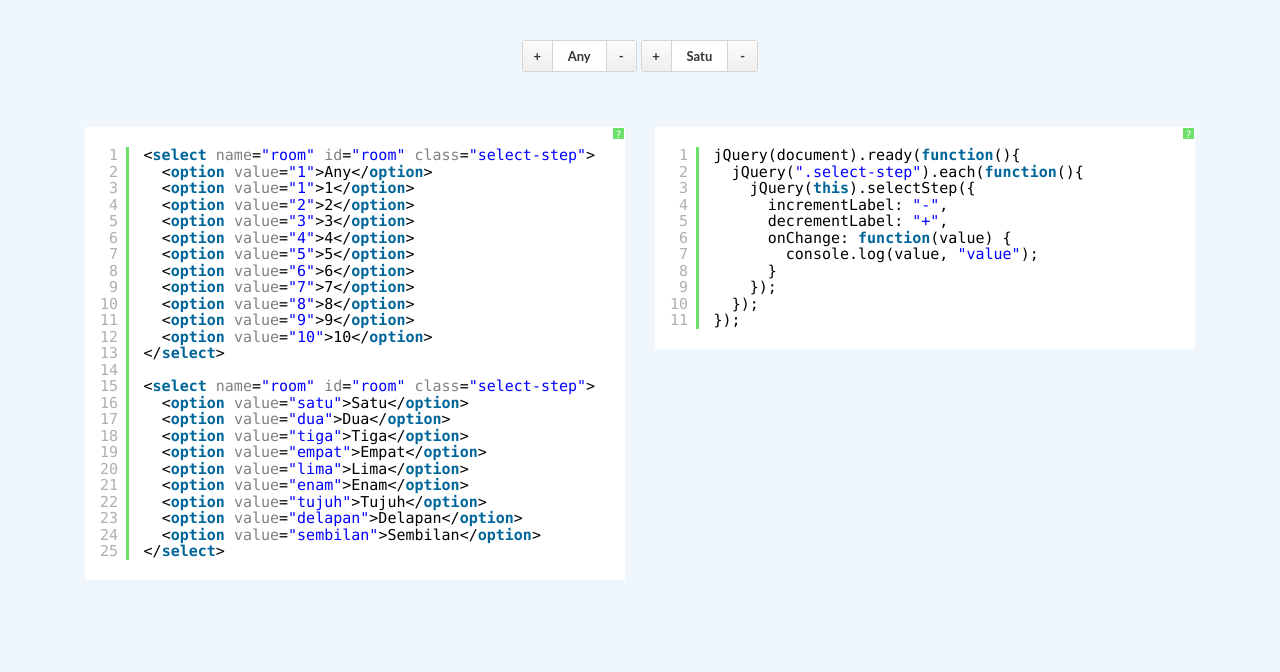
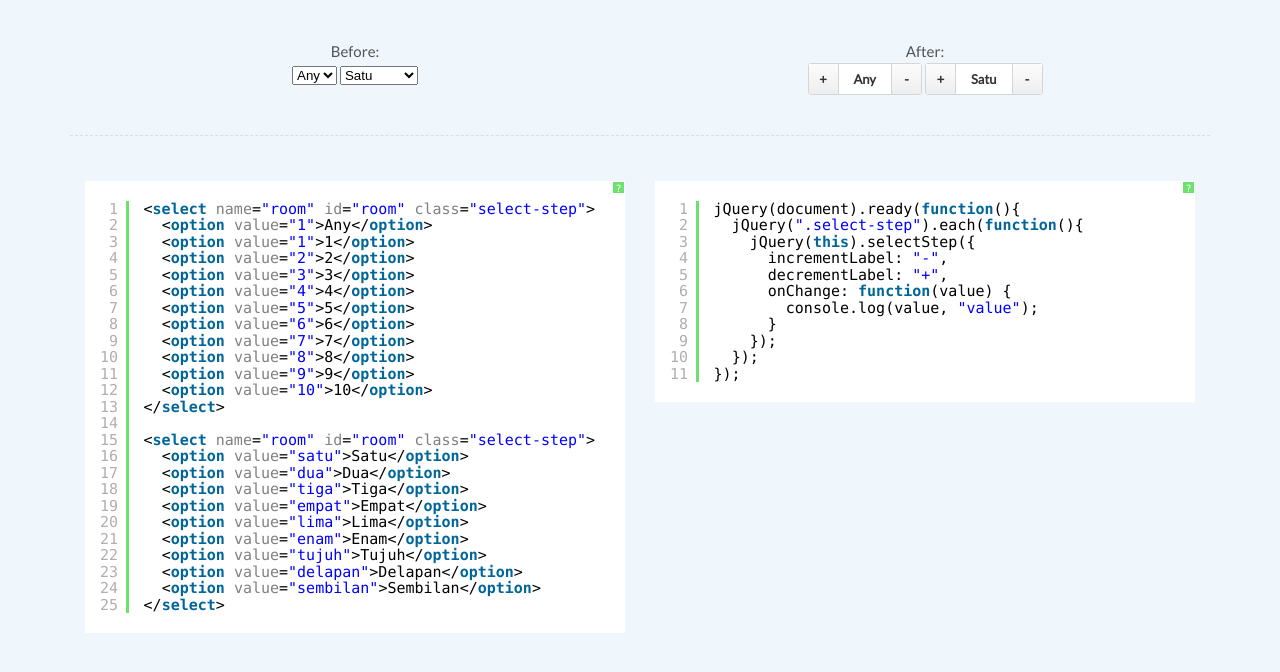
Before and after one commit to diruuu/jQuerySelectStep, a plain HTML site: page index.html in a window 1280 px wide. Drawn offline with Linux system fonts and the light colour scheme.

Commit message:
Update demo page

```diff
--- a/demo.css
+++ b/demo.css
@@ -14,7 +14,7 @@ html, body {
     height: 100%;
 }
 body {
-    font-family: 'Avenir', 'Lato', sans-serif;
+    font-family: 'Lato', sans-serif;
     font-size: 15px;
     font-size: 1.5rem;
     color: #525252;
@@ -71,14 +71,17 @@ a img {
     margin: 0 auto;
 }
 .demo {
-  padding-top: 40px;
-  padding-bottom: 40px;
+    padding-top: 40px;
+    padding-bottom: 40px;
+    border-bottom: 1px dashed #ddd;
+    margin-bottom: 30px;
 }
-.code {
+.row {
     margin-left: -15px;
     margin-right: -15px;
+    overflow: hidden;
 }
-.code > div {
+.column {
     width: 50%;
     float: left;
     padding-left: 15px;
--- a/index.html
+++ b/index.html
@@ -11,10 +11,42 @@
 
   <!-- default style of jQuery select step plugin -->
   <link rel="stylesheet" href="./dist/jquery-select-step.css">
+
+  <link href='https://fonts.googleapis.com/css?family=Lato' rel='stylesheet' type='text/css'>
 </head>
 <body>
   <div class="container">
-    <div class="demo">
+    <div class="demo row">
+      <div class="column">
+        <div class="label">Before:</div>
+        <select name="room" id="room">
+          <option value="1">Any</option>
+          <option value="1">1</option>
+          <option value="2">2</option>
+          <option value="3">3</option>
+          <option value="4">4</option>
+          <option value="5">5</option>
+          <option value="6">6</option>
+          <option value="7">7</option>
+          <option value="8">8</option>
+          <option value="9">9</option>
+          <option value="10">10</option>
+        </select>
+        <select name="room" id="room">
+          <option value="satu">Satu</option>
+          <option value="dua">Dua</option>
+          <option value="tiga">Tiga</option>
+          <option value="empat">Empat</option>
+          <option value="lima">Lima</option>
+          <option value="enam">Enam</option>
+          <option value="tujuh">Tujuh</option>
+          <option value="delapan">Delapan</option>
+          <option value="sembilan">Sembilan</option>
+        </select>
+      </div>
+
+      <div class="column">
+        <div class="label">After:</div>
         <select name="room" id="room" class="select-step">
           <option value="1">Any</option>
           <option value="1">1</option>
@@ -40,8 +72,9 @@
           <option value="sembilan">Sembilan</option>
         </select>
       </div>
-    <div class="code">
-      <div class="html-code">
+    </div>
+    <div class="code row">
+      <div class="html-code column">
         <pre class="brush: xml">
           &lt;select name="room" id="room" class="select-step"&gt;
             &lt;option value="1"&gt;Any&lt;/option&gt;
@@ -70,7 +103,7 @@
           &lt;/select&gt;
         </pre>
       </div>
-      <div class="js-code">
+      <div class="js-code column">
         <pre class="brush: js">
           jQuery(document).ready(function(){
             jQuery(".select-step").each(function(){
```
Lines whose indentation alone changed are shown as unchanged.
